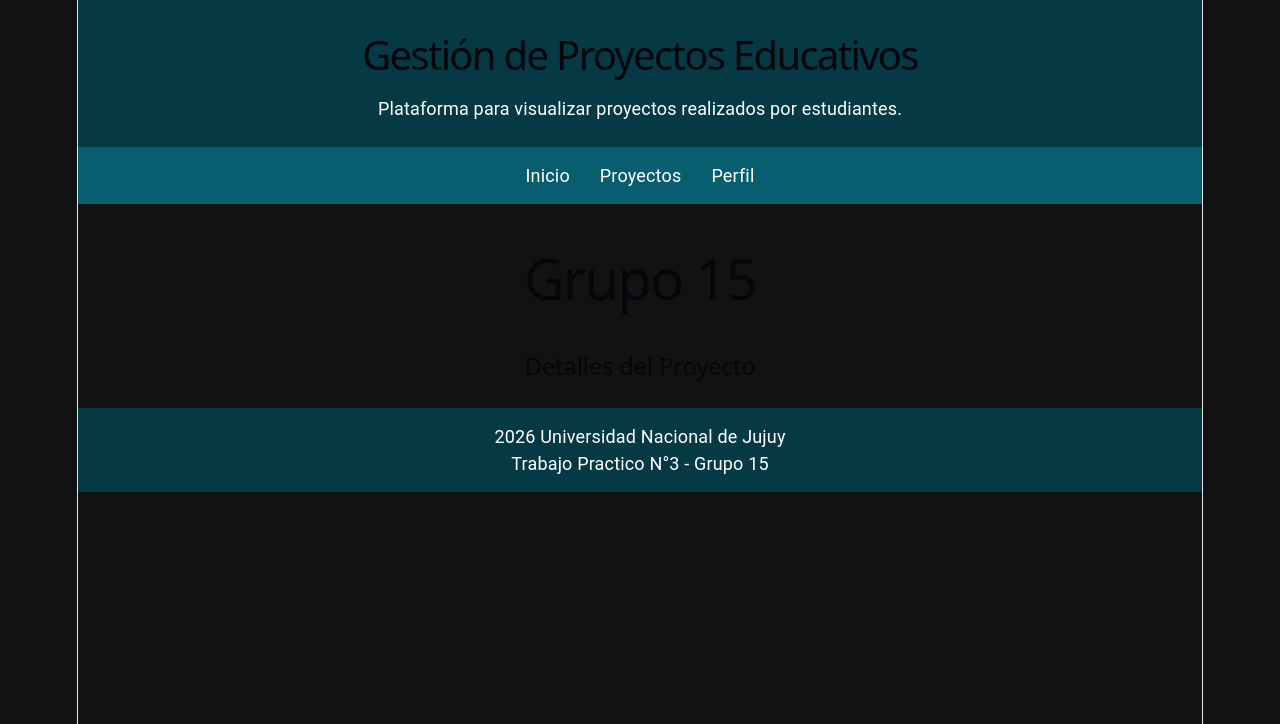
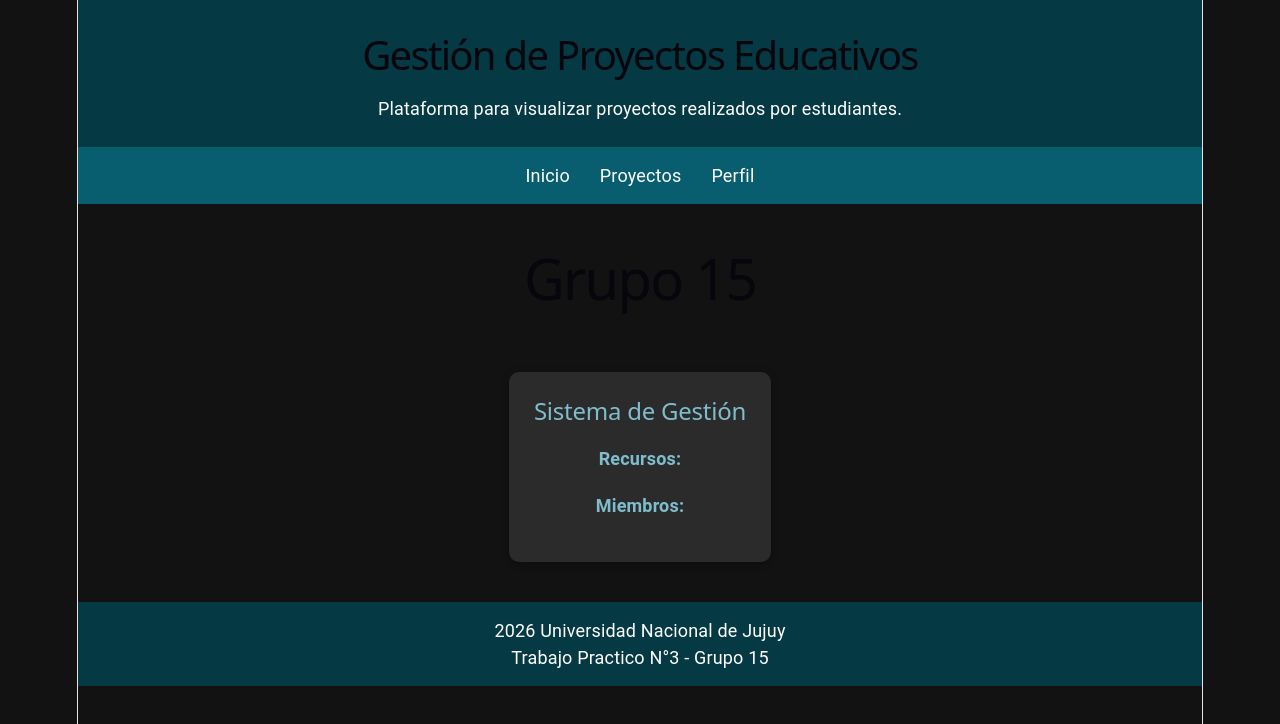
Before and after one commit to Lumyn1/pv_tp3_grupo15, a React (Vite) app: page /proyectos/1 in a window 1280 px wide. Shown: the top 724 px of the page. Built offline with nearby package versions, Linux system fonts and the light colour scheme.

Commit message:
tp3 parte 4 punto 3 agregado useParams para obtener el id de los proyectos y mostrarlos en otra pagina esteban sanchez

```diff
--- a/src/App.jsx
+++ b/src/App.jsx
@@ -5,6 +5,7 @@ import Proyectos from "./components/Proyectos";
 import Footer from "./components/Footer";
 import Dashboard from "./views/Dashboard";
 import PerfilUsuario from "./views/PerfilUsuario";
+import ProyectoDetalle from "./components/ProyectoDetalle";
 import "./css/App.css";
 
 const App = () => {
@@ -18,7 +19,7 @@ const App = () => {
         <Route path="/" element={<Navigate to="/dashboard" />} />
         <Route path="/dashboard" element={<Dashboard />} />
         <Route path="/proyectos/" element={<Proyectos />} />
-        <Route path="/proyectos/:id" element={<h2>Detalles del Proyecto</h2>} />
+        <Route path="/proyectos/:id" element={<ProyectoDetalle />} />
         <Route path="/perfil" element={<PerfilUsuario />} />
       </Routes>
 
--- a/src/components/FormularioProyecto.jsx
+++ b/src/components/FormularioProyecto.jsx
@@ -44,6 +44,7 @@ const FormularioProyecto = ({ onAgregarProyecto }) => {
       },
       miembros: formulario.miembros.split(",").map((m) => m.trim()),
     };
+    console.log("Nuevo proyecto a agregar:", nuevoProyecto);
 
     onAgregarProyecto(nuevoProyecto);
 
--- a/src/components/ProyectoCard.jsx
+++ b/src/components/ProyectoCard.jsx
@@ -1,6 +1,7 @@
 import { Card, CardContent, CardActions, Typography, Button } from "@mui/material";
+import { Link } from "react-router-dom";
 
-const ProyectoCard = ({ proyecto, manejarEliminar, manejarVerDetalle }) => {
+const ProyectoCard = ({ proyecto, manejarEliminar }) => {
   const { titulo, categoria, estado, id } = proyecto;
 
   return (
@@ -22,9 +23,11 @@ const ProyectoCard = ({ proyecto, manejarEliminar, manejarVerDetalle }) => {
       </CardContent>
 
       <CardActions>
-        <Button size="small" variant="contained" color="primary" onClick={manejarVerDetalle}>
-          Ver Detalle
-        </Button>
+        <Link to={`/proyectos/${id}`}>
+          <Button size="small" variant="contained" color="primary">
+            Ver Detalle
+          </Button>
+        </Link>
 
         <Button size="small" variant="outlined" color="error" onClick={() => manejarEliminar(id)}>
           Eliminar
--- a/src/components/ProyectoDetalle.jsx
+++ b/src/components/ProyectoDetalle.jsx
@@ -1,4 +1,16 @@
-const ProyectoDetalle = ({ proyecto }) => {
+import {useParams} from "react-router-dom";
+import proyectoService from "../services/proyectoService";
+
+const ProyectoDetalle = () => {
+  const { id } = useParams();
+  const proyecto = proyectoService.getById(id);
+  console.log("ID desde URL:", id);
+  console.log("Proyecto obtenido:", proyecto);
+
+  if (!proyecto) {
+    return <div>Proyecto no encontrado</div>;
+  }
+
   return (
     <div className="detalle-proyecto">
       <h2>{proyecto.titulo}</h2>
--- a/src/components/Proyectos.jsx
+++ b/src/components/Proyectos.jsx
@@ -7,12 +7,13 @@ import RegistroActividad from "./RegistroActividad";
 import FormularioProyecto from "./FormularioProyecto";
 
 import { Container, Grid, TextField, Box } from "@mui/material";
+import { Link } from "react-router-dom";
 
 const Proyectos = () => {
   const [proyectos, setProyectos] = useState(proyectoService.listarProyectos());
   const [textoBusqueda, setTextoBusqueda] = useState("");
   const [ultimaActividad, setUltimaActividad] = useState("");
-  const [proyectoSeleccionado, setProyectoSeleccionado] = useState(null);
+  // const [proyectoSeleccionado, setProyectoSeleccionado] = useState(null);
   const primeraVez = useRef(true);
   const [contadorOperaciones, setContadorOperaciones] = useState(0);
 
@@ -80,19 +81,17 @@ const Proyectos = () => {
         >
           {proyectos.map((proyecto) => (
             <Grid item xs={12} sm={6} md={4} key={proyecto.id}>
-              <ProyectoCard
-                proyecto={proyecto}
-                manejarEliminar={manejarEliminar}
-                manejarVerDetalle={() => setProyectoSeleccionado(proyecto)}
-              />
+              <ProyectoCard proyecto={proyecto} manejarEliminar={manejarEliminar}>
+                <Link to={`/proyectos/${proyecto.id}`}>Ver Detalles</Link>
+              </ProyectoCard>
             </Grid>
           ))}
         </Grid>
       </Box>
 
-      {proyectoSeleccionado && (
+      {/* {proyectoSeleccionado && (
         <ProyectoDetalle proyecto={proyectoSeleccionado} />
-      )}
+      )} */}
 
       {ultimaActividad && <RegistroActividad fecha={ultimaActividad} />}
 
--- a/src/services/proyectoService.js
+++ b/src/services/proyectoService.js
@@ -47,12 +47,16 @@ const proyectoService = (() => {
       proyectoEncontrado.estado = false;
     }
   };
-
+// Obtener proyecto por ID
+const getById = (id) => {
+  return proyecto.find((p) => p.id === Number(id));
+}
   return {
     listarProyectos,
     buscarProyecto,
     agregarProyecto,
     eliminarProyecto,
+    getById,
   };
 })();
 
```
